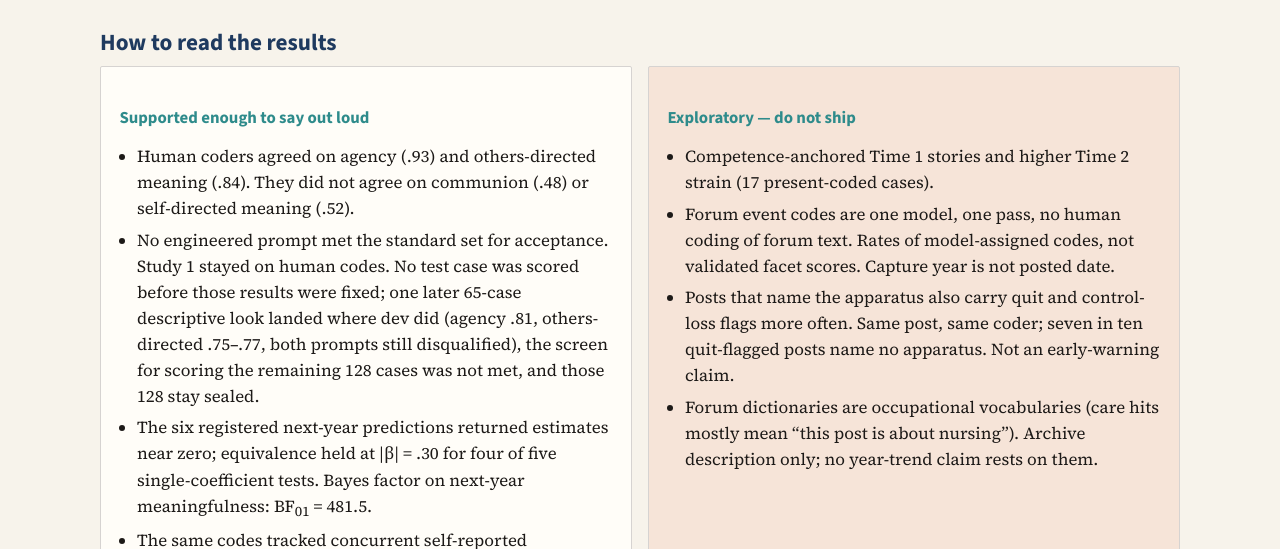
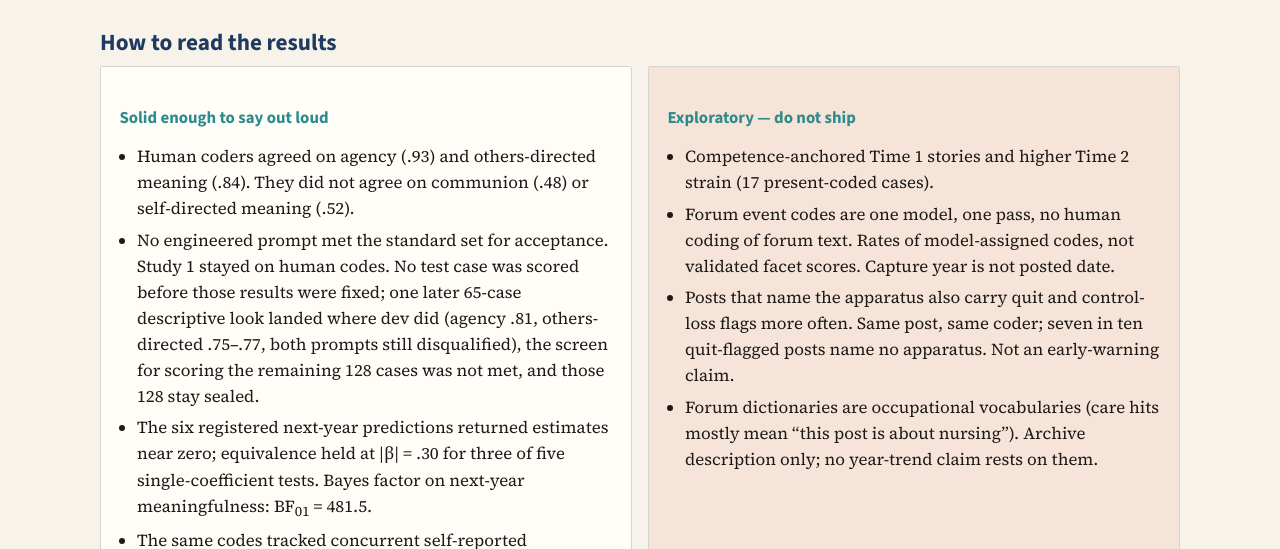
Before and after one commit to mjmonnot/mjmonnot.github.io, a Jekyll site: the page lec-2026/index.html, which Jekyll copies as it is, in a window 1280 px wide and 900 px high, scrolled down 902 px. Shown: the part 154-703 px from the top of the window. Built offline with Jekyll 4.4.1, drawn with Linux system fonts in a browser that asks for light colours.

Commit message:
lec-2026: equivalence count corrected to three of five; heading wording; deck v5 caption

```diff
--- a/lec-2026/index.html
+++ b/lec-2026/index.html
@@ -74,11 +74,11 @@
   <h2>How to read the results</h2>
   <div class="grid grid-2">
     <div class="card">
-      <h3>Supported enough to say out loud</h3>
+      <h3>Solid enough to say out loud</h3>
       <ul class="clean">
         <li>Human coders agreed on agency (.93) and others-directed meaning (.84). They did not agree on communion (.48) or self-directed meaning (.52).</li>
         <li>No engineered prompt met the standard set for acceptance. Study 1 stayed on human codes. No test case was scored before those results were fixed; one later 65-case descriptive look landed where dev did (agency .81, others-directed .75–.77, both prompts still disqualified), the screen for scoring the remaining 128 cases was not met, and those 128 stay sealed.</li>
-        <li>The six registered next-year predictions returned estimates near zero; equivalence held at |β| = .30 for four of five single-coefficient tests. Bayes factor on next-year meaningfulness: BF<sub>01</sub> = 481.5.</li>
+        <li>The six registered next-year predictions returned estimates near zero; equivalence held at |β| = .30 for three of five single-coefficient tests. Bayes factor on next-year meaningfulness: BF<sub>01</sub> = 481.5.</li>
         <li>The same codes tracked concurrent self-reported meaningfulness.</li>
         <li>Nurses did not talk about AI (seven events in 7,709 posts, none after 2021). They talked about ratios, metrics, and charting, at a flat one post in twenty for ten years. What rose was a sense of lacking control (+4 points), with a template-change caveat.</li>
       </ul>
--- a/lec-2026/methodology.html
+++ b/lec-2026/methodology.html
@@ -48,7 +48,7 @@
     <li><strong>Communal meaning as a confirmatory predictor.</strong> Human PSA = .48. We excluded it from the confirmatory family before estimation. Unadjusted Time 2 associations were not robust to unresolved cells.</li>
     <li><strong>Density and curvature.</strong> Hypothesis 4 (density to Time 2 burnout) could not be decided in this sample: only 4 of 276 people narrated three or more pathways, so a downturn after the peak cannot be shown. The Time 1 result is different and is in hand: felt meaning rises with density and then flattens (turning point 2.19; slope at 0 positive; slope at 3 not different from zero). True inverted-U effects are rarely identified. Flattening is the form this sample can support.</li>
     <li><strong>Agency × communion.</strong> Sixteen people carried both. The interaction was not estimable.</li>
-    <li><strong>Registered next-year prediction.</strong> Six tests; estimates near zero, and four of five single coefficients equivalent to zero at |β| = .30. The joint block added Δ<em>R</em>² = .012. BF<sub>01</sub> = 481.5 on next-year meaningfulness.</li>
+    <li><strong>Registered next-year prediction.</strong> Six tests; estimates near zero, and three of five single coefficients equivalent to zero at |β| = .30. The joint block added Δ<em>R</em>² = .012. BF<sub>01</sub> = 481.5 on next-year meaningfulness.</li>
     <li><strong>Using later URL paths to recover board names.</strong> Newer allnurses links drop the forum slug. Hundreds of threads are unlabeled. Student boards leaked into a working-nurse frame.</li>
     <li><strong>Treating a one-model forum draft as transfer.</strong> It is a draft. The 200-post human sheet was the gate and was waived. Every forum rate is a model-assigned code.</li>
     <li><strong>Reading a same-post co-occurrence as a lead indicator.</strong> Apparatus posts carry quit flags at 15% versus 2%. The reverse conditional is 30%: most quit-flagged posts name no apparatus. One coder, one complaint; not “precedes.”</li>
--- a/lec-2026/poster.html
+++ b/lec-2026/poster.html
@@ -117,7 +117,7 @@
   <p>Prompts selected to match a human pair will carry that pair’s disagreements forward. Session 6 already specified the other test: an independent panel, not chosen on human PSA, scored against later well-being and retention. That is Tier 3. It was parked in September so the paper could ship on human gold. It is back on the table (ADR 0010) and has not touched the sealed 128.</p>
 
   <h2>Finding 3. The registered next-year estimates came in near zero</h2>
-  <p>Others-directed, agency, and self-directed codes were not associated with Time 2 meaningfulness, exhaustion, or turnover intentions in the registered models (Table 2 in the manuscript; all one-tailed <em>p</em> ≥ .268; joint block Δ<em>R</em>² = .012, <em>p</em> = .534; four of five single coefficients equivalent to zero at |β| = .30). For next-year meaningfulness the Bayes factor treats the null as decisive (BF<sub>01</sub> = 481.5). The same codes did track concurrent WAMI scores (others-directed <em>r</em> = .24; agency <em>r</em> = .20; contribution <em>r</em> = .23). The codebook was not empty. It was not incremental for next year.</p>
+  <p>Others-directed, agency, and self-directed codes were not associated with Time 2 meaningfulness, exhaustion, or turnover intentions in the registered models (Table 2 in the manuscript; all one-tailed <em>p</em> ≥ .268; joint block Δ<em>R</em>² = .012, <em>p</em> = .534; three of five single coefficients equivalent to zero at |β| = .30). For next-year meaningfulness the Bayes factor treats the null as decisive (BF<sub>01</sub> = 481.5). The same codes did track concurrent WAMI scores (others-directed <em>r</em> = .24; agency <em>r</em> = .20; contribution <em>r</em> = .23). The codebook was not empty. It was not incremental for next year.</p>
   <figure>
     <img src="assets/fig_confirmatory_forest.png" alt="Forest plot of registered Time 1 to Time 2 coefficients">
     <figcaption>Finding 3. Registered next-year coefficients. Intervals include zero. This is the confirmatory result, not a footnote.</figcaption>
```
Also changed, not shown: 1 other file.
